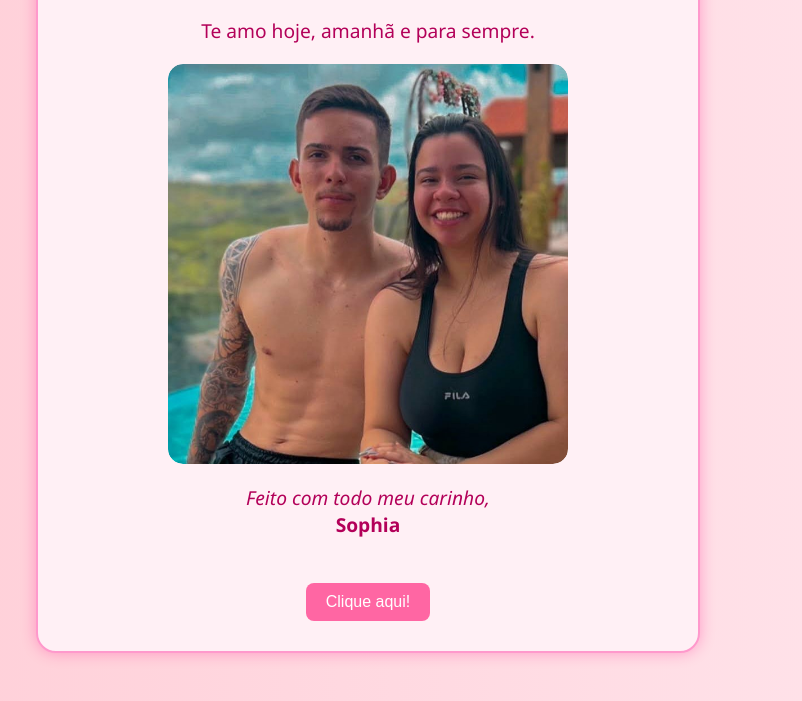
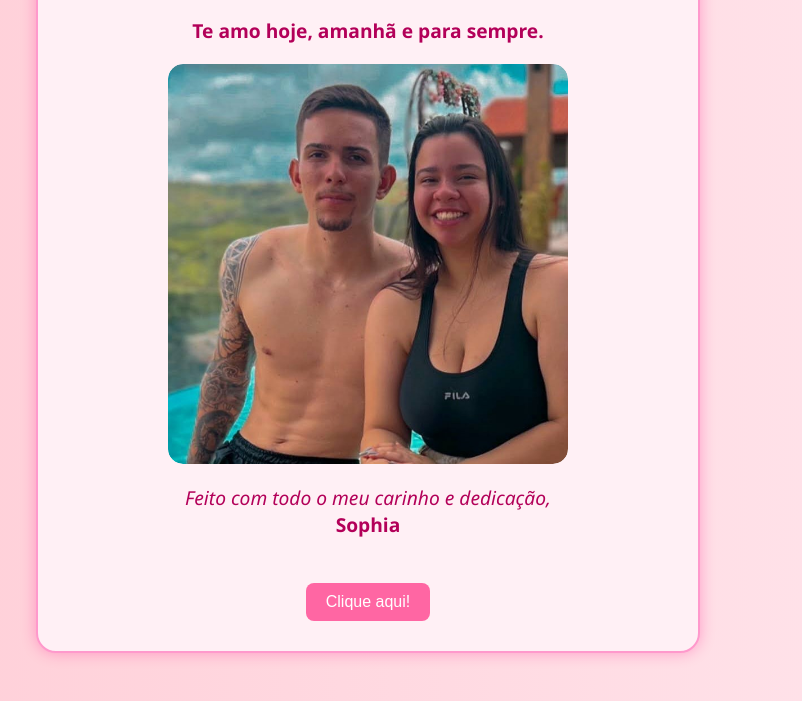
Before and after one commit to Sophiahellen02/Dia-dos-Namorados, a plain HTML site: page index.html in a window 1280 px wide. Shown: the part 622-1323 px from the top of the page, without its empty margins (272-1074 px from the left). Drawn offline with Linux system fonts and the light colour scheme.

Commit message:
mudanças e correções nas frases

```diff
--- a/index.html
+++ b/index.html
@@ -156,7 +156,7 @@
       risadas bobas e planos sussurrados ao pé do ouvido.</p>
     <p>Agradeço por me ouvir e, acima de tudo, por me amar.
       Não importa onde a vida nos leve, enquanto for com você, o caminho sempre vai valer a pena.</p>
-    <p>Te amo hoje, amanhã e para sempre.</p>
+    <p><strong>Te amo hoje, amanhã e para sempre.</strong></p>
 
     <!-- Carrossel de imagens -->
     <div class="carrossel">
@@ -168,7 +168,7 @@
       <img src="foto6.jpeg" alt="Nossa foto 6">
     </div>
 
-    <p><em>Feito com todo meu carinho,</em><br><strong>Sophia</strong></p>
+    <p><em>Feito com todo o meu carinho e dedicação,</em><br><strong>Sophia</strong></p>
 
     <button class="secret-btn" onclick="mostrarCampoSenha()">Clique aqui!</button>
 
```
